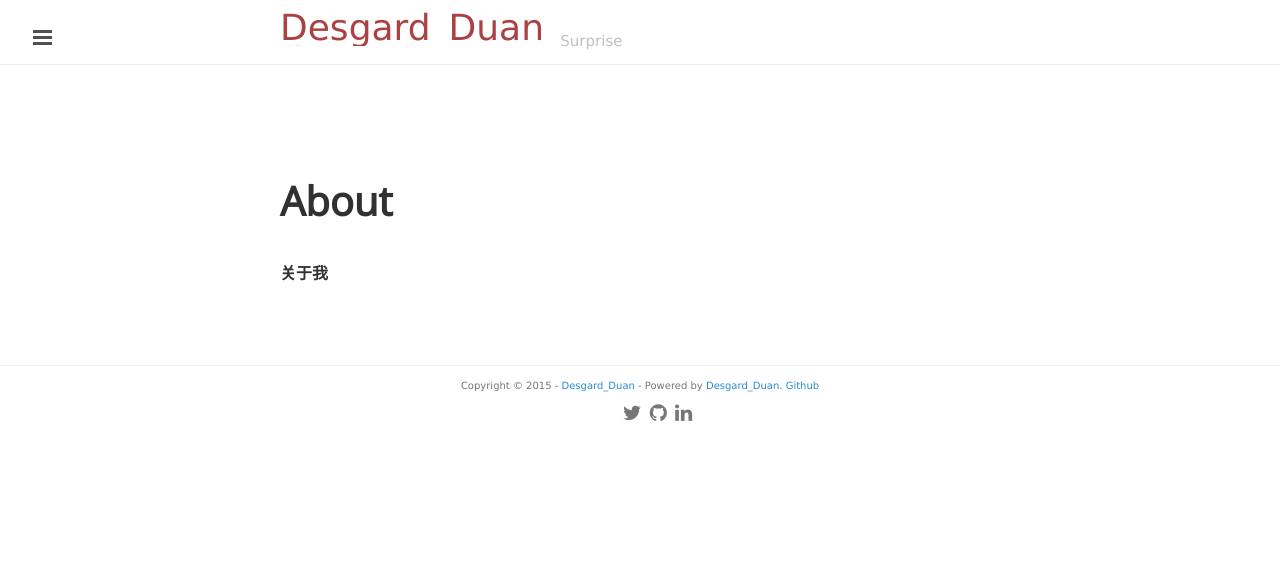
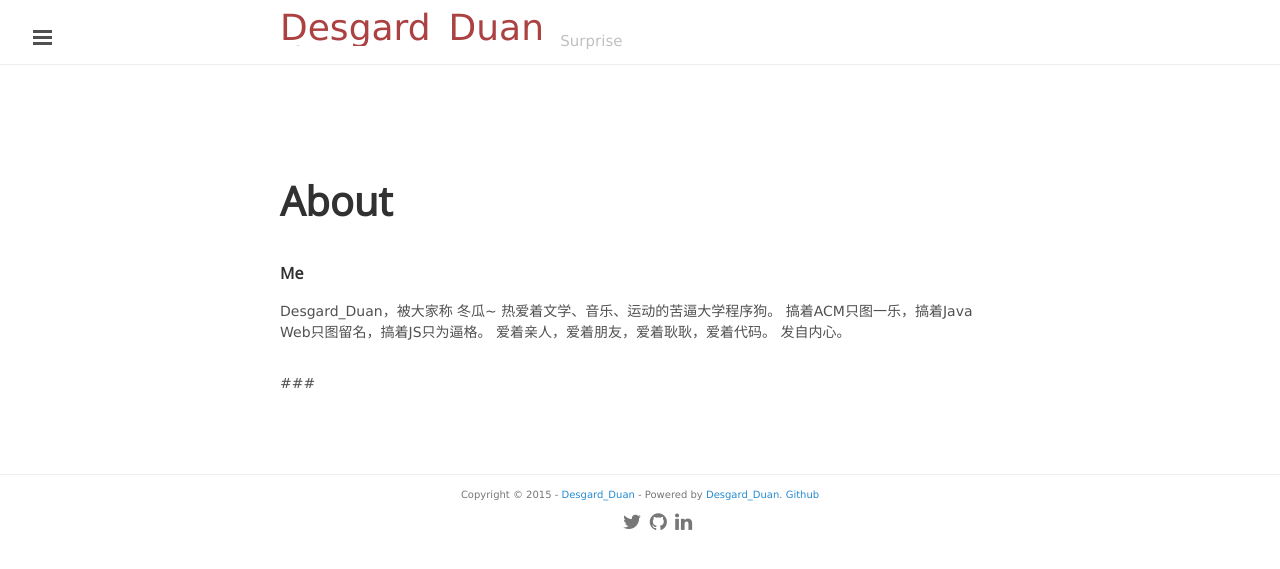
Before and after one commit to Desgard/desgard.github.com, a Jekyll site: the page built from about.md, in a window 1280 px wide. Shown: the top 569 px of the page. Built offline with Jekyll 4.4.1, drawn with Linux system fonts in a browser that asks for light colours; Markdown is read by kramdown in place of the engine named in the settings.

Commit message:
Update about.md

```diff
--- a/about.md
+++ b/about.md
@@ -4,4 +4,12 @@ title: About
 ---
 
 
-###关于我
+###Me
+
+Desgard_Duan，被大家称 冬瓜~
+热爱着文学、音乐、运动的苦逼大学程序狗。
+搞着ACM只图一乐，搞着Java Web只图留名，搞着JS只为逼格。
+爱着亲人，爱着朋友，爱着耿耿，爱着代码。
+发自内心。
+
+###
```
